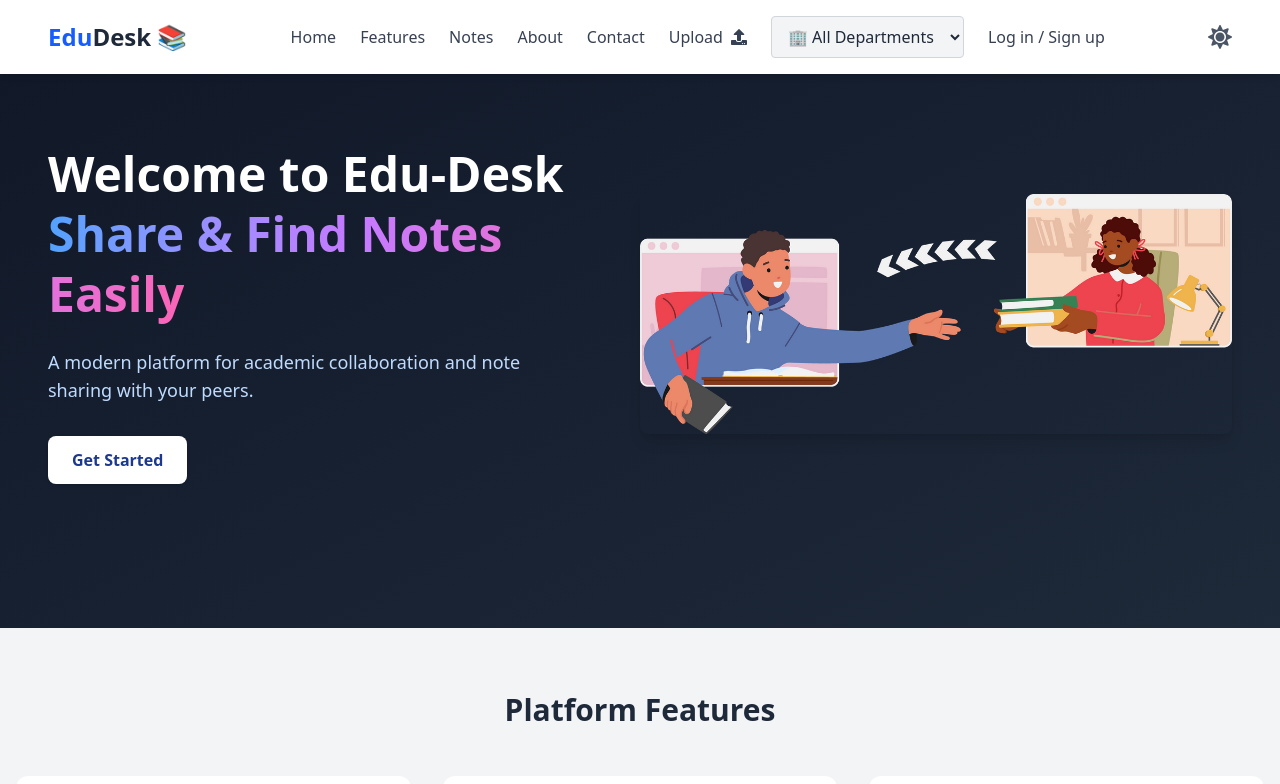
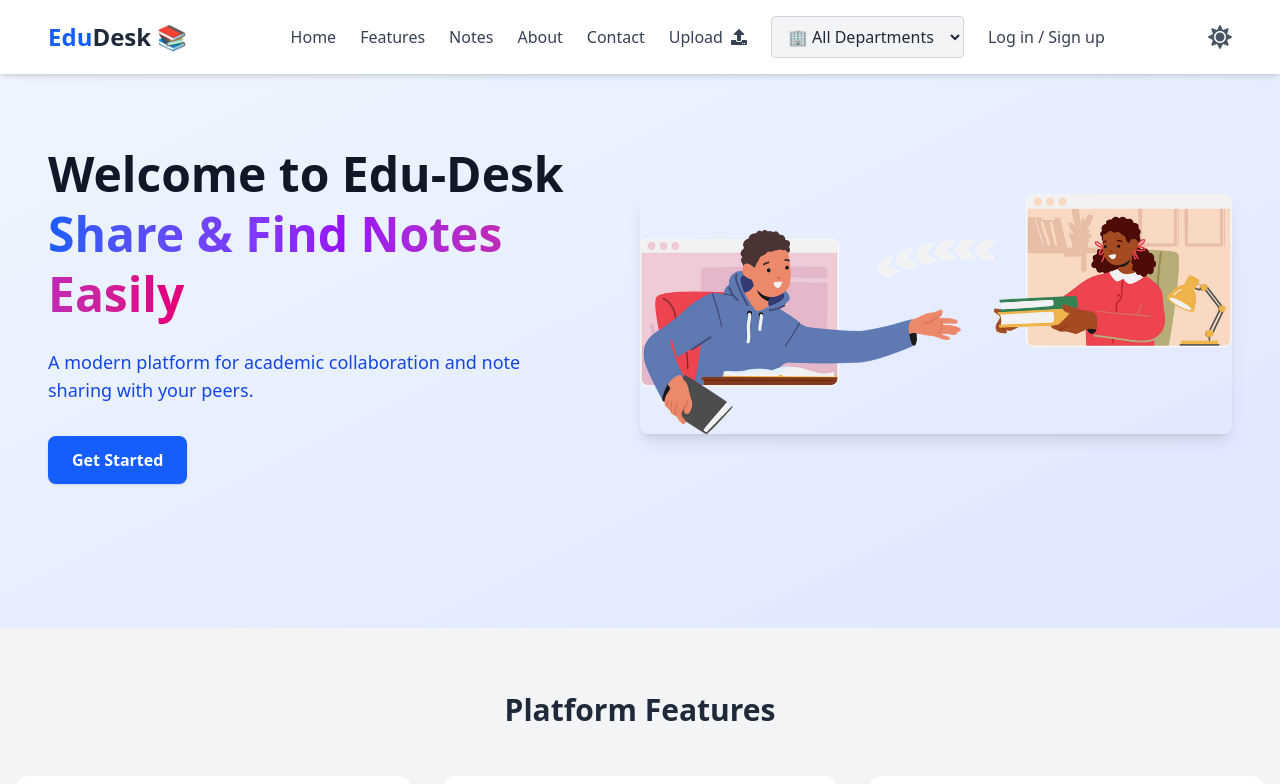
Before and after one commit to jaysurse/edu-desk, a React (Vite) app: page / in a window 1280 px wide. Shown: the top 784 px of the page. Built offline with nearby package versions, Linux system fonts and the light colour scheme.

Commit message:
Update Hero.jsx

```diff
--- a/src/components/Hero.jsx
+++ b/src/components/Hero.jsx
@@ -1,13 +1,20 @@
+// eslint-disable-next-line no-unused-vars
 import { motion } from "framer-motion";
 import heroImage from "../assets/heroImage.png";
 
-const HeroSection = ({ onLoginClick }) => {
-  const handleScroll = () => {
-    document.getElementById("upload")?.scrollIntoView({ behavior: "smooth" });
+const HeroSection = ({ onLoginClick, user }) => {
+  const handleGetStarted = () => {
+    if (user) {
+      // If user is logged in, scroll to upload form
+      document.getElementById("upload")?.scrollIntoView({ behavior: "smooth" });
+    } else {
+      // If user is not logged in, show login modal
+      onLoginClick();
+    }
   };
 
   return (
-    <section className="py-16 bg-gradient-to-br from-gray-900 to-gray-800 text-white">
+    <section className="py-16 bg-gradient-to-br from-blue-50 to-indigo-100 dark:from-gray-900 dark:to-gray-800 text-gray-900 dark:text-white">
       <div className="container mx-auto flex px-6 md:px-12 py-20 md:flex-row flex-col items-center">
         {/* Left Text Block */}
         <motion.div
@@ -34,24 +41,26 @@ const HeroSection = ({ onLoginClick }) => {
                 type: "spring",
                 stiffness: 200,
               }}
-              className="bg-clip-text text-transparent bg-gradient-to-r from-blue-400 via-purple-400 to-pink-400"
+              className="bg-clip-text text-transparent bg-gradient-to-r from-blue-600 via-purple-600 to-pink-600 dark:from-blue-400 dark:via-purple-400 dark:to-pink-400"
             >
               Share & Find Notes Easily
             </motion.span>
           </motion.h1>
 
-          <p className="mb-8 text-blue-200 text-lg max-w-xl">
-            A modern platform for academic collaboration and note sharing with
-            your peers.
+          <p className="mb-8 text-blue-700 dark:text-blue-200 text-lg max-w-xl">
+            {user
+              ? `Welcome back! Ready to share some notes, ${user.displayName || user.email?.split('@')[0] || 'there'}?`
+              : "A modern platform for academic collaboration and note sharing with your peers."
+            }
           </p>
 
           <motion.button
             whileHover={{ scale: 1.05 }}
             whileTap={{ scale: 0.95 }}
-            className="bg-white text-blue-900 font-semibold px-6 py-3 rounded-lg shadow hover:bg-blue-200 transition-all"
-            onClick={onLoginClick}
+            className="bg-blue-600 hover:bg-blue-700 dark:bg-white dark:hover:bg-blue-200 text-white dark:text-blue-900 font-semibold px-6 py-3 rounded-lg shadow transition-all"
+            onClick={handleGetStarted}
           >
-            Get Started
+            {user ? "Upload Notes" : "Get Started"}
           </motion.button>
         </motion.div>
 
```
